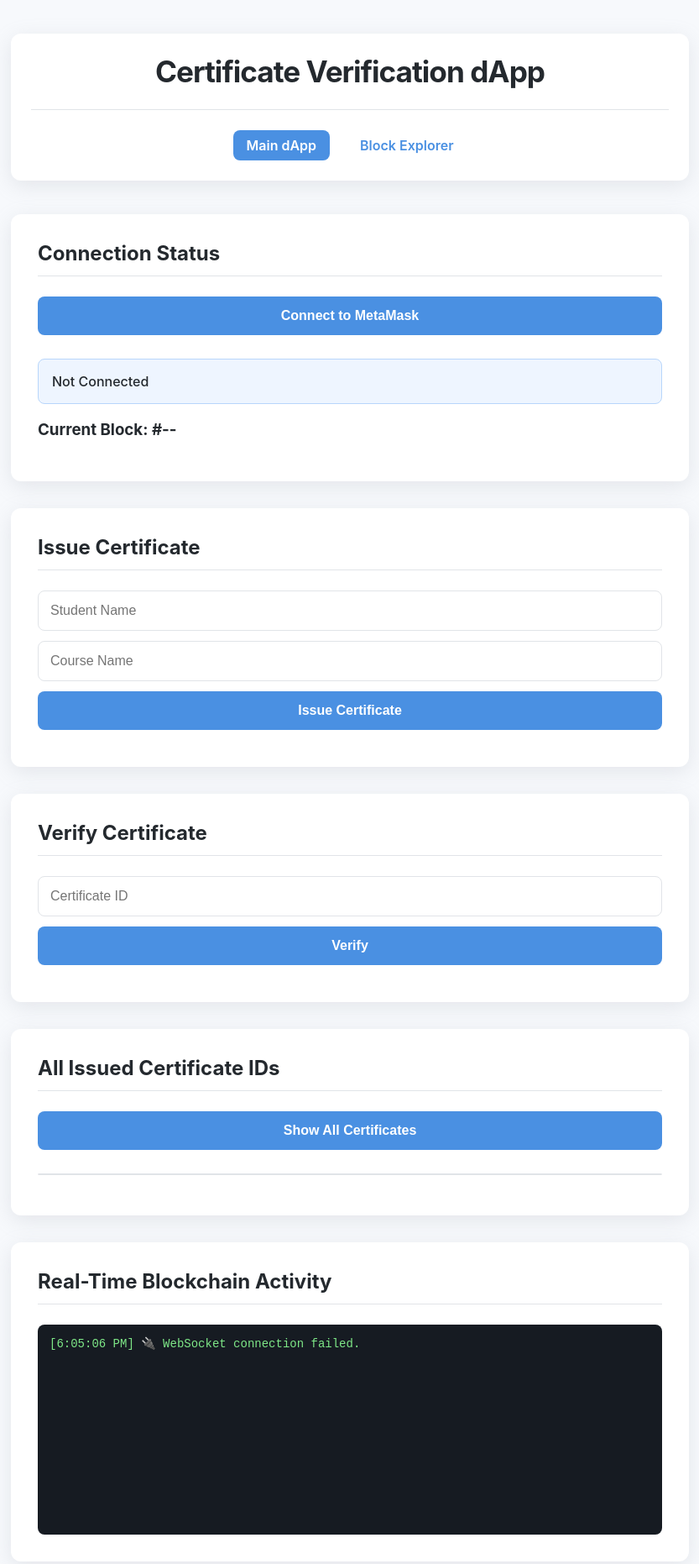
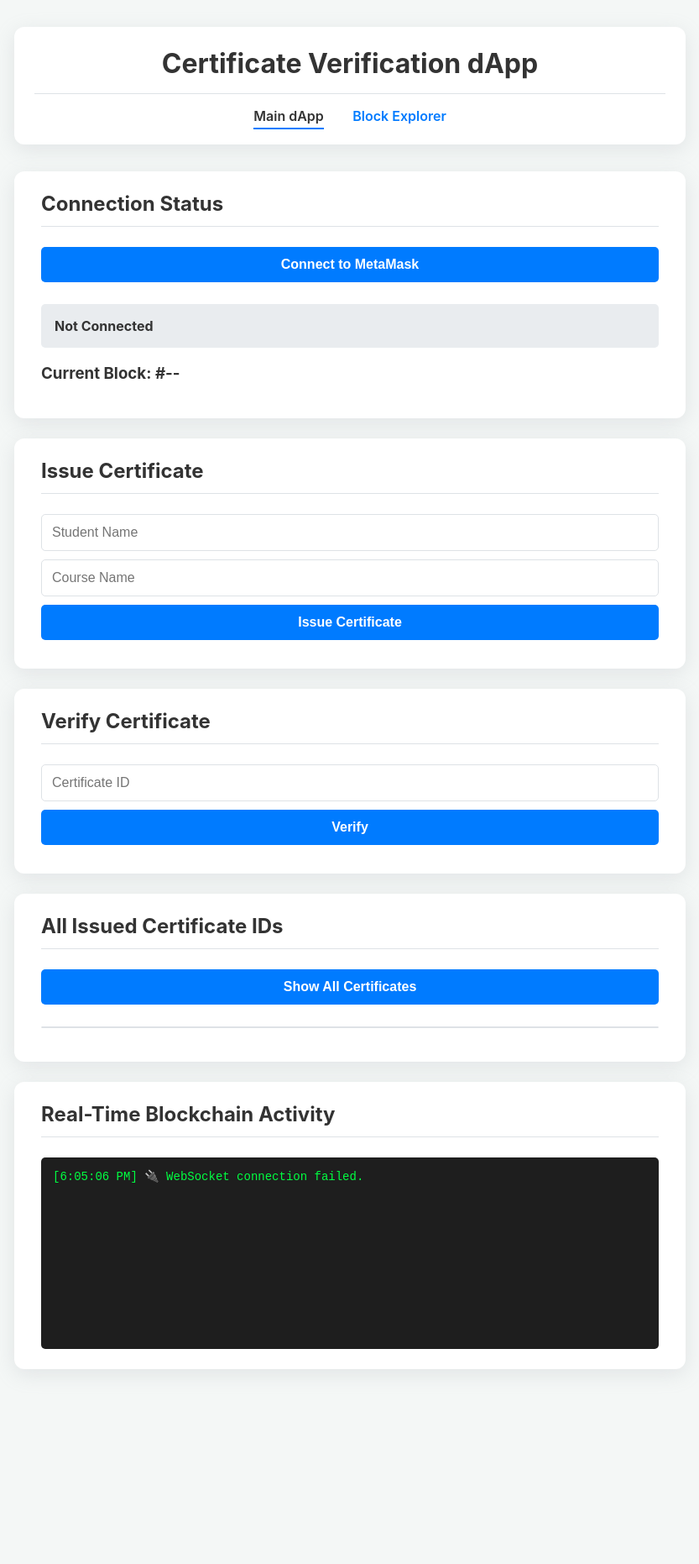
Before and after one commit to aayush190205/Blockchain, a plain HTML site: page index.html in a window 1280 px wide. Shown: the whole page at 84% size, without its empty margins (223-1056 px from the left). After the commit the page ends 1662 px from the top, so only its background shows below. Drawn offline with Linux system fonts and the light colour scheme.

Commit message:
Update style.css

```diff
--- a/style.css
+++ b/style.css
@@ -1,33 +1,27 @@
 
 :root {
-    --primary-color: #4A90E2;
-    --primary-hover: #357ABD;
-    --background-color: #F7F9FC;
-    --card-background: #FFFFFF;
-    --text-color: #24292E;
-    --subtle-text: #586069;
-    --border-color: #E1E4E8;
-    --terminal-bg: #161B22;
-    --terminal-text: #7EE787;
-    --success-color: #28a745;
-    --error-color: #d73a49;
+    --primary-color: #007bff;
+    --primary-hover: #0056b3;
+    --background-color: #f4f7f6;
+    --card-background: #ffffff;
+    --text-color: #333;
+    --subtle-text: #6c757d;
+    --border-color: #dee2e6;
+    --terminal-bg: #1e1e1e;
+    --terminal-text: #00ff41;
     --shadow: 0 6px 24px rgba(149,157,165,0.2);
 }
 
-* {
-    box-sizing: border-box;
-}
-
 body {
-    font-family: -apple-system, BlinkMacSystemFont, "Segoe UI", "Inter", Roboto, Helvetica, Arial, sans-serif;
+    font-family: -apple-system, BlinkMacSystemFont, "Segoe UI", Roboto, Helvetica, Arial, sans-serif;
     margin: 0;
     background-color: var(--background-color);
     color: var(--text-color);
 }
 
 .container {
-    max-width: 840px;
-    margin: 2.5em auto;
+    max-width: 800px;
+    margin: 2em auto;
     padding: 0 1em;
 }
 
@@ -36,48 +30,36 @@ header {
     padding: 1.5em;
     border-radius: 12px;
     box-shadow: var(--shadow);
-    margin-bottom: 2.5em;
+    margin-bottom: 2em;
     text-align: center;
 }
 
-header h1 {
-    margin: 0;
-    font-size: 2.2em;
-    letter-spacing: -1px;
-}
+header h1 { margin: 0; font-size: 2em; }
 
 nav {
-    margin-top: 1.5em;
+    margin-top: 1em;
     border-top: 1px solid var(--border-color);
-    padding-top: 1.5em;
-    display: flex;
-    justify-content: center;
-    gap: 20px;
+    padding-top: 1em;
 }
 
 nav a {
-    padding: 8px 16px;
-    border-radius: 8px;
+    margin: 0 15px;
     text-decoration: none;
     color: var(--primary-color);
     font-weight: 600;
-    transition: all 0.2s ease-in-out;
-}
-
-nav a:hover {
-    background-color: #eef5ff;
 }
 
 nav a.active {
-    background-color: var(--primary-color);
-    color: white;
+    color: var(--text-color);
+    border-bottom: 2px solid var(--primary-color);
+    padding-bottom: 4px;
 }
 
 .card {
     background-color: var(--card-background);
     border-radius: 12px;
-    padding: 2em;
-    margin-bottom: 2em;
+    padding: 1.5em 2em;
+    margin-bottom: 1.5em;
     box-shadow: var(--shadow);
 }
 
@@ -86,23 +68,16 @@ nav a.active {
     border-bottom: 1px solid var(--border-color);
     padding-bottom: 0.5em;
     margin-bottom: 1em;
-    font-size: 1.5em;
 }
 
 input, button {
     width: 100%;
-    padding: 14px;
-    margin-bottom: 12px;
-    border-radius: 8px;
+    padding: 12px;
+    margin-bottom: 10px;
+    box-sizing: border-box;
+    border-radius: 5px;
     border: 1px solid var(--border-color);
     font-size: 1em;
-    transition: all 0.2s ease-in-out;
-}
-
-input:focus {
-    outline: none;
-    border-color: var(--primary-color);
-    box-shadow: 0 0 0 3px rgba(74, 144, 226, 0.2);
 }
 
 button {
@@ -111,105 +86,45 @@ button {
     color: #fff;
     border: none;
     font-weight: bold;
+    transition: background-color 0.2s ease-in-out;
 }
 
-button:hover {
-    background-color: var(--primary-hover);
-    transform: translateY(-2px);
-    box-shadow: 0 4px 12px rgba(0,0,0,0.15);
-}
+button:hover { background-color: var(--primary-hover); }
 
 #status {
-    font-weight: 500;
+    font-weight: bold;
     padding: 1em;
-    background-color: #eef5ff;
-    border-radius: 8px;
+    background-color: #e9ecef;
+    border-radius: 5px;
     word-wrap: break-word;
-    margin-top: 1em;
-    border: 1px solid #b8d6fb;
 }
 
 #certificateList {
     list-style-type: none;
     padding: 0;
-    max-height: 200px;
+    max-height: 150px;
     overflow-y: auto;
     border: 1px solid var(--border-color);
-    border-radius: 8px;
+    border-radius: 5px;
 }
 
 #certificateList li {
-    padding: 12px;
+    padding: 8px;
     border-bottom: 1px solid var(--border-color);
     font-family: monospace;
     font-size: 0.9em;
-    color: var(--subtle-text);
-    transition: background-color 0.2s;
 }
-#certificateList li:hover { background-color: #f6f8fa; }
 #certificateList li:last-child { border-bottom: none; }
 
 .terminal {
-    height: 250px;
+    height: 200px;
     overflow-y: scroll;
     padding: 1em;
     background-color: var(--terminal-bg);
     color: var(--terminal-text);
-    font-family: 'SF Mono', 'Courier New', Courier, monospace;
+    font-family: 'Courier New', Courier, monospace;
     font-size: 14px;
-    border-radius: 8px;
+    border-radius: 5px;
 }
 
-.terminal p {
-    margin: 0 0 5px 0;
-    white-space: pre-wrap;
-    word-break: break-all;
-}
-
-/* Block Explorer Specific Styles */
-#filter-container {
-    margin-bottom: 1.5em;
-    background-color: #e9ecef;
-    padding: 1em;
-    border-radius: 8px;
-    display: flex;
-    align-items: center;
-    gap: 15px;
-}
-#filter-container label { font-weight: 600; }
-#filter-toggle {
-    position: relative;
-    width: 50px;
-    height: 28px;
-    -webkit-appearance: none;
-    background: #c6c6c6;
-    outline: none;
-    border-radius: 20px;
-    transition: background-color 0.3s;
-    cursor: pointer;
-}
-#filter-toggle:checked { background-color: var(--primary-color); }
-#filter-toggle::before {
-    content: '';
-    position: absolute;
-    top: 2px;
-    left: 2px;
-    width: 24px;
-    height: 24px;
-    background-color: white;
-    border-radius: 50%;
-    transition: 0.3s;
-}
-#filter-toggle:checked::before { transform: translateX(22px); }
-
-.block {
-    background-color: var(--card-background);
-    border-radius: 12px;
-    margin-bottom: 1.5em;
-    padding: 1.5em;
-    box-shadow: var(--shadow);
-}
-.block-header { font-weight: 600; font-size: 1.4em; color: var(--primary-color); }
-.block-field { margin-top: 12px; }
-.field-label { font-weight: 600; color: var(--text-color); }
-.field-value { color: var(--subtle-text); word-wrap: break-word; font-family: monospace; }
+.terminal p { margin: 0 0 5px 0; }
```
